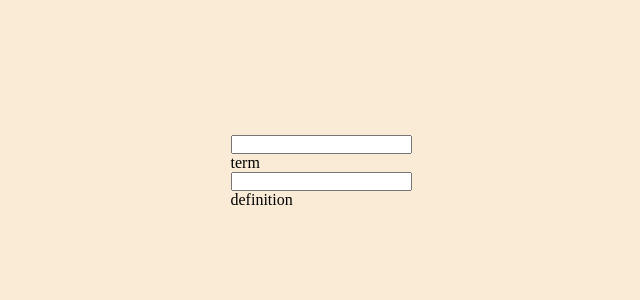
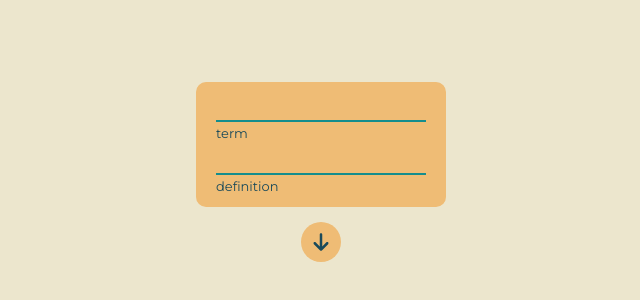
Before and after one commit to veselovae/word-app, a Vue app: page / in a window 1280 px wide. Shown: the part 228-528 px from the top of the page, without its empty margins (319-959 px from the left). Built offline with nearby package versions, Linux system fonts and the light colour scheme.

Commit message:
feat: add create card and btn

```diff
--- a/src/assets/style.css
+++ b/src/assets/style.css
@@ -1,7 +1,10 @@
+@import url("https://fonts.googleapis.com/css2?family=Montserrat:wght@100..900&display=swap");
+
 * {
     margin: 0;
     padding: 0;
     box-sizing: border-box;
+    font-family: "Montserrat", sans-serif;
 }
 
 body {
@@ -10,5 +13,5 @@ body {
     display: flex;
     align-items: center;
     justify-content: center;
-    background-color: antiquewhite;
+    background-color: #ece6cd;
 }
--- a/src/components/CardsBox.vue
+++ b/src/components/CardsBox.vue
@@ -10,6 +10,10 @@
                 <label for="definition">definition</label>
             </div>
         </div>
+
+        <button class="btn-create-card">
+            <img src="../assets/arrow-down-solid.svg" alt="create" />
+        </button>
     </div>
 </template>
 
@@ -18,20 +22,66 @@
 </script>
 
 <style lang="scss" scoped>
-    .create-card {
-        /*:first-child {
-            margin-bottom: 10px;
-        }*/
+    .cards-box {
+        display: flex;
+        flex-direction: column;
+        align-items: center;
+        gap: 15px;
 
-        .box {
-            input {
-                display: block;
+        .create-card {
+            background-color: #efbc75;
+            padding: 13px 20px;
+            border-radius: 10px;
+            min-width: 250px;
+
+            .box {
+                display: flex;
+                flex-direction: column;
+
+                input {
+                    width: 100%;
+                    font-size: 16px;
+                    padding: 3px 0;
+                    color: #1a4a5a;
+                    font-weight: 500;
+                    background-color: transparent;
+                    outline: none;
+                    border: 0;
+                    border-bottom: 2px solid #148d8d; /*1a4a5a*/
+                    transition: border-color 0.1s;
+
+                    &:focus {
+                        border-color: #1a4a5a;
+                    }
+                }
+
+                label {
+                    color: #1a4a5a;
+                    margin-top: 3px;
+                    font-size: 13px;
+                    user-select: none;
+                }
+            }
+
+            .term-box {
+                margin-bottom: 7px;
             }
         }
 
-        /*[class*="box"] {
+        .btn-create-card {
+            border-radius: 50%;
+            padding: 10px;
             display: flex;
-            flex-direction: column;
-        }*/
+            align-items: center;
+            justify-content: center;
+            border: none;
+            background-color: #efbc75;
+            cursor: pointer;
+
+            img {
+                height: 20px;
+                width: 20px;
+            }
+        }
     }
 </style>
```
Also changed, not shown: src/assets/arrow-down-solid.svg (added).
